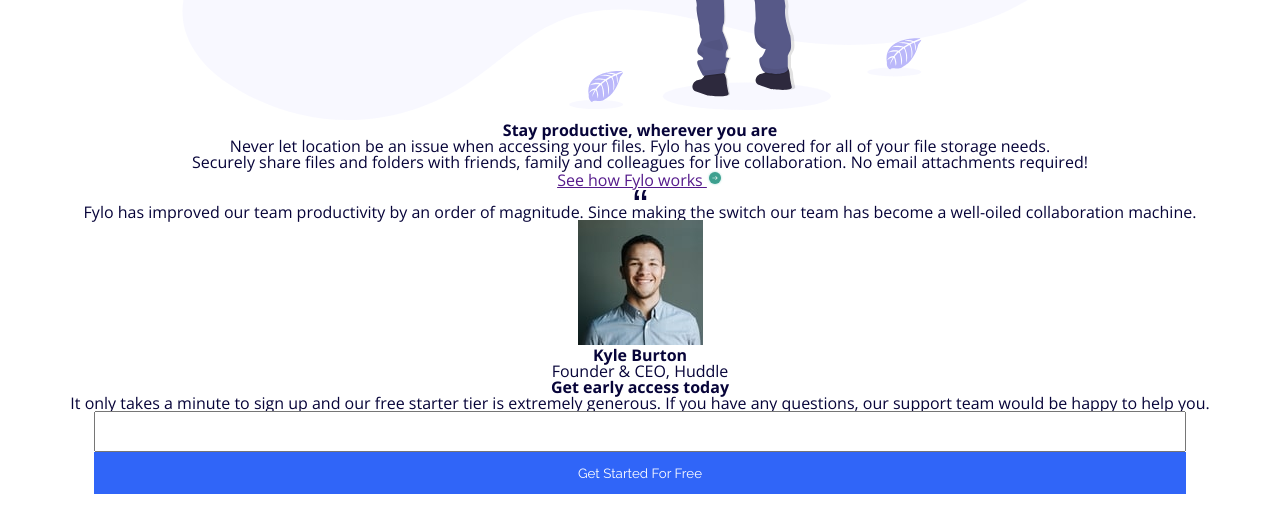
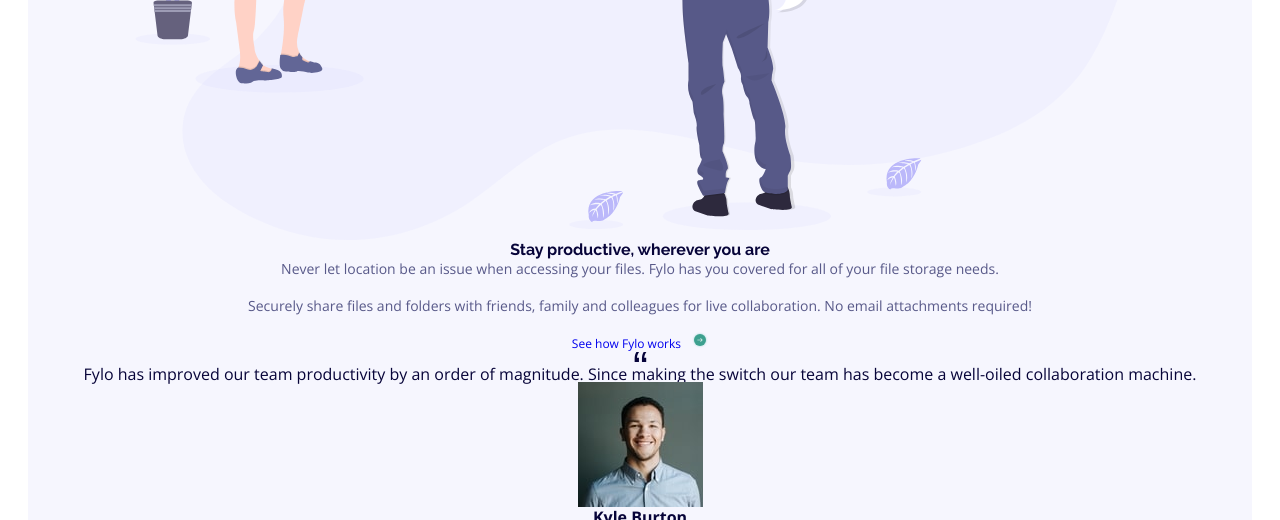
Before and after one commit to emjogale/fylo-landing-page, a plain HTML site: page index.html in a window 1280 px wide. Shown: the part 1890-2410 px from the top of the page. Drawn offline with nearby package versions, Linux system fonts and the light colour scheme.

Commit message:
add ins tyles for testimonial section

```diff
--- a/index.html
+++ b/index.html
@@ -68,18 +68,19 @@
 				</div>
 				<div class="text-container">
 					<div class="text-content">
-						<h2>Stay productive, wherever you are</h2>
-						<p>
+						<h3>Stay productive, wherever you are</h3>
+						<p class="productivity">
 							Never let location be an issue when accessing your files. Fylo has
 							you covered for all of your file storage needs.
 						</p>
-						<p>
+						<p class="productivity">
 							Securely share files and folders with friends, family and
 							colleagues for live collaboration. No email attachments required!
 						</p>
 					</div>
-					<a href=""
-						>See how Fylo works <img src="./images/icon-arrow.svg" alt="arrow"
+					<a href="#"
+						>See how Fylo works
+						<img src="./images/icon-arrow.svg" alt="arrow" class="arrow"
 					/></a>
 					<blockquote>
 						<img src="./images/icon-quotes.svg" alt="quotemarks" />
@@ -99,7 +100,7 @@
 				</div>
 			</section>
 			<section class="cta">
-				<h2>Get early access today</h2>
+				<h3>Get early access today</h3>
 				<p>
 					It only takes a minute to sign up and our free starter tier is
 					extremely generous. If you have any questions, our support team would
--- a/style.css
+++ b/style.css
@@ -2,6 +2,7 @@
 :root {
 	--very-dark-blue: hsl(243, 87%, 12%);
 	--desaturated-blue: hsl(238, 22%, 44%);
+	--different-blue: hsl(243, 14%, 43%);
 	--bright-blue: hsl(224, 93%, 58%);
 	--moderate-cyan: hsl(170, 45%, 43%);
 	--light-grayish-blue: hsl(240, 75%, 98%);
@@ -28,6 +29,11 @@
 	box-sizing: inherit;
 }
 
+img {
+	max-width: 100%;
+	height: auto;
+}
+
 /* Typography */
 html {
 	font-size: 16px;
@@ -36,15 +42,21 @@ html {
 }
 
 button,
-nav {
+nav,
+h3 {
 	font-family: "Raleway", sans-serif;
 }
 h2 {
 	font-weight: 700;
 }
-img {
-	max-width: 100%;
-	height: auto;
+
+h3 {
+	font-weight: 700;
+}
+
+a {
+	font-size: 0.75rem;
+	text-decoration: none;
 }
 
 /* section styles */
@@ -63,11 +75,7 @@ header .logo {
 	width: 5rem;
 }
 
-nav.primary {
-	font-size: 0.75rem;
-}
 nav.primary a {
-	text-decoration: none;
 	padding-left: 1.5rem;
 }
 /* main section styles */
@@ -122,6 +130,40 @@ p.error {
 	text-align: left;
 	color: red;
 }
+
+/* testimonial section styles */
+section.testimonial {
+	margin: 7.5rem 0;
+	background-color: var(--light-grayish-blue);
+
+.testimonial .img-container {
+	padding: 4rem 0;
+}
+
+.testimonial h3 {
+	padding: 1.5rem 0;
+}
+
+p.productivity {
+	color: var(--desaturated-blue);
+	font-size: 0.875rem;
+	line-height: 21px;
+	padding-bottom: 1rem;
+}
+
+.testimonial a {
+	display: inline-flex;
+	align-items: center;
+	justify-content: center;
+	color: var(--moderate-cyan);
+	padding-bottom: 0.25rem;
+	border-bottom: 1px solid;
+}
+
+.arrow {
+	padding-left: 0.5rem;
+}
+
 /* attribution styles */
 .attribution {
 	font-size: 11px;
```
